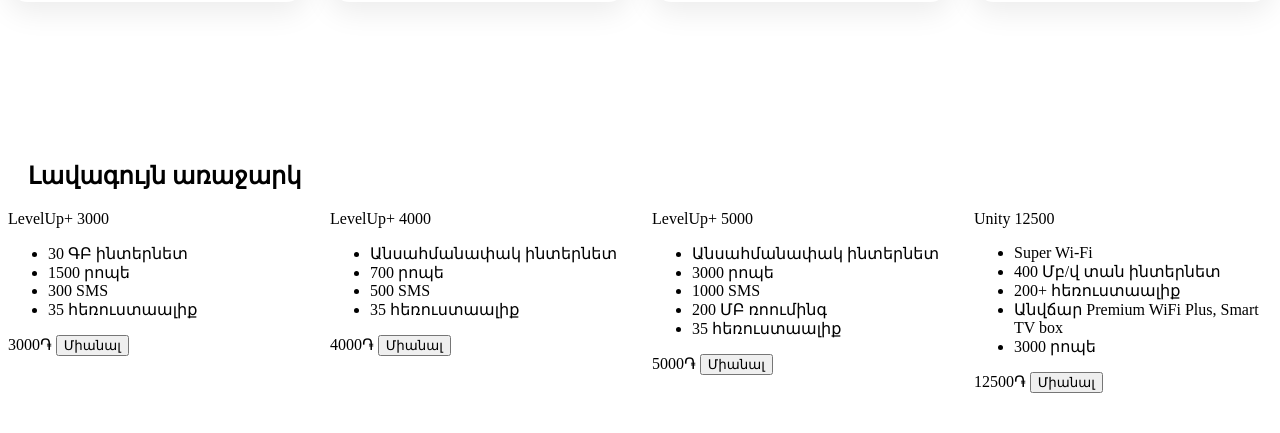
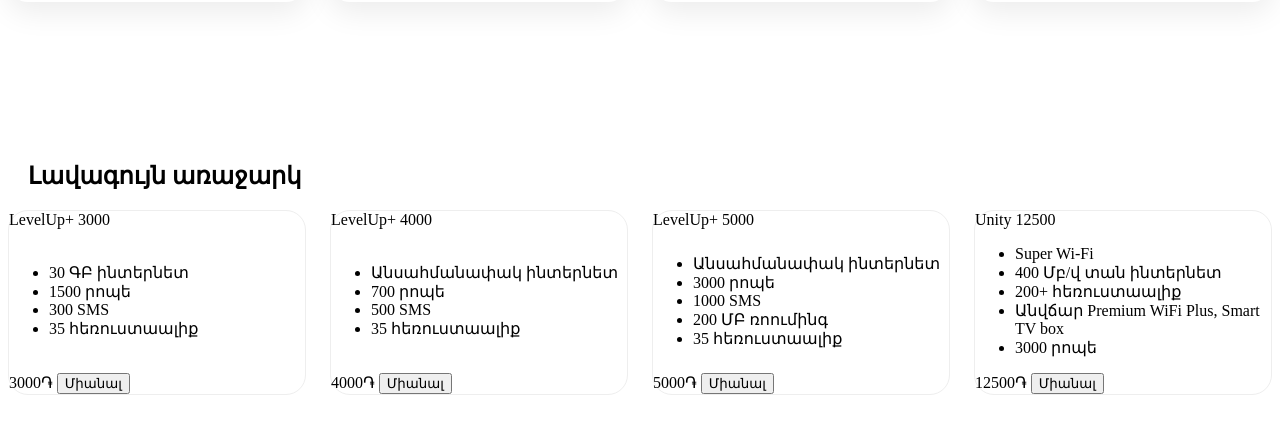
Before and after one commit to gorhakobyanhtml-stack/ucomVanila, a plain HTML site: page index.html in a window 1280 px wide. Shown: the part 1294-1727 px from the top of the page. Drawn offline with Linux system fonts and the light colour scheme.

Commit message:
style tariff card container

```diff
--- a/css/tariffs.css
+++ b/css/tariffs.css
@@ -12,3 +12,11 @@
   grid-template-columns: repeat(4, 1fr);
   gap: 24px;
 }
+.tariffCard {
+  background: #fff;
+  border-radius: 20px;
+  border: 1px solid #eee;
+  display: flex;
+  flex-direction: column;
+  justify-content: space-between;
+}
```
